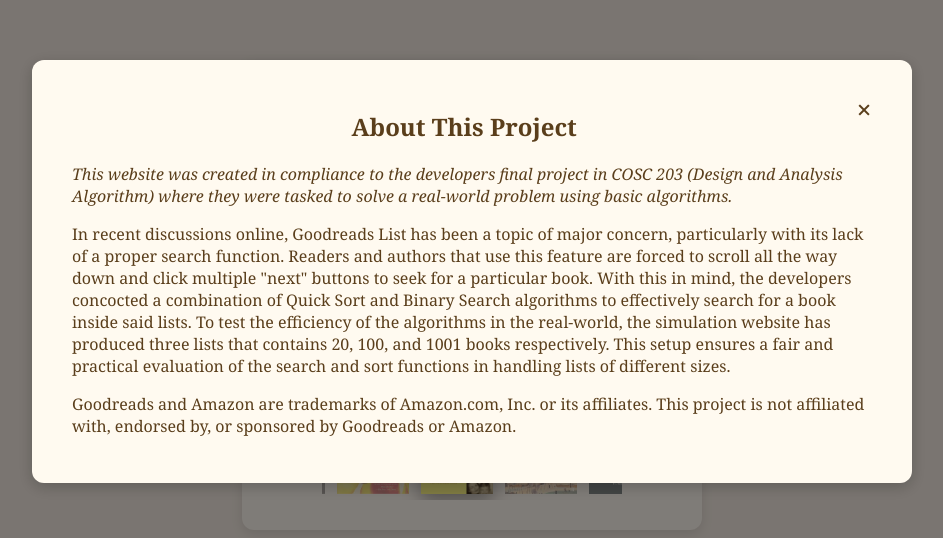
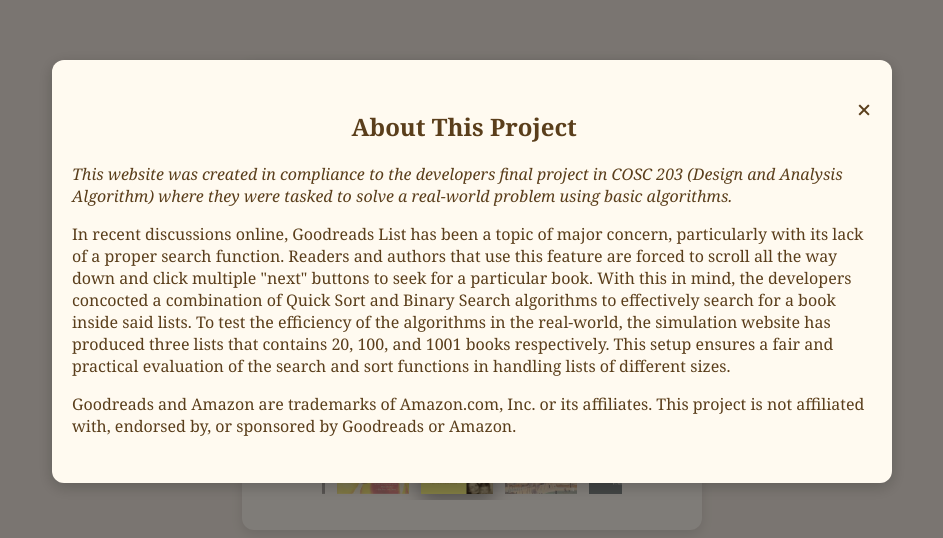
Before and after one commit to EJ-bluemage/Final-Project, a plain HTML site: page index.html in a window 1280 px wide. Both pictures are taken after a click on the button "About". Shown: the whole page, without its empty margins (168-1111 px from the left). Drawn offline with Linux system fonts and the light colour scheme; a web font is replaced by a local one.

Commit message:
Modal adjustments

```diff
--- a/styles.css
+++ b/styles.css
@@ -202,8 +202,9 @@ body {
 .modal-content {
   background-color: #fffaf0;
   margin: 60px auto;
-  padding: 30px 40px;
+  padding: 30px 20px;           /* reduce right padding */
   border-radius: 12px;
+  width: 90%;                   /* added for better control */
   max-width: 800px;
   box-shadow: 0 4px 15px rgba(0,0,0,0.2);
   animation: fadeIn 0.3s ease-in-out;
```
